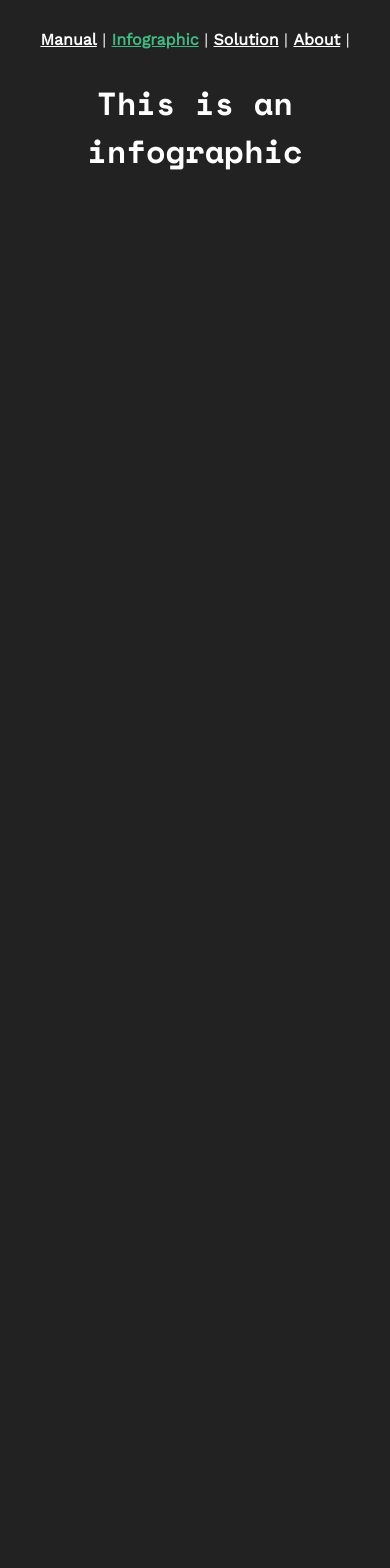
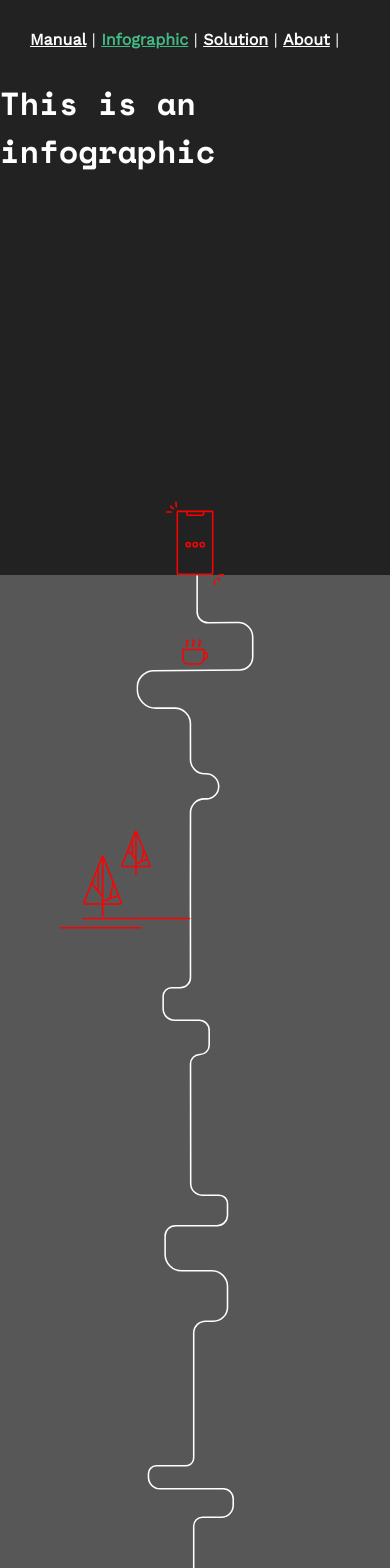
Before and after one commit to ruben-with-b/i-wish-i-knew-that, a Vue app: page /infographic in a window 390 px wide. Shown: the top 1568 px of the page. Before the commit the page ends 844 px from the top, so only its background shows below. Built offline with nearby package versions, Linux system fonts and the light colour scheme.

Commit message:
Implement SVG system and responsive infographic

```diff
--- a/src/App.vue
+++ b/src/App.vue
@@ -31,7 +31,6 @@ body {
   font-family: 'Work Sans', 'Avenir', Helvetica, Arial, sans-serif;
   -webkit-font-smoothing: antialiased;
   -moz-osx-font-smoothing: grayscale;
-  text-align: center;
   color: $color-white;
   background: $color-gray-dark;
   min-height: 100vh;
--- /dev/null
+++ b/src/components/DailyRoutine.vue
@@ -0,0 +1,78 @@
+<template>
+  <div class="mainline">
+    <svg-base position="relative" fill="none" stroke="white" left="50%" :width="widthInPercent(226)" viewbox="0 0 226 2722">
+      <journey/>
+    </svg-base>
+    <svg-base position="absolute" fill="none" stroke="red" top="-5.2%" left="50%" :width="widthInPercent(114)" viewbox="0 0 114 163">
+      <phone/>
+    </svg-base>
+    <svg-base position="absolute" fill="none" stroke="red" top="4.5%" left="50%" :width="widthInPercent(50)" viewbox="0 0 50 52">
+      <cup/>
+    </svg-base>
+    <svg-base position="absolute" fill="none" stroke="red" top="18%" left="32%" :width="widthInPercent(252)" viewbox="0 0 252 190" :hideMobile="true">
+      <trees/>
+    </svg-base>
+  </div>
+</template>
+
+<script>
+import SvgBase from '@/components/svg/SvgBase.vue'
+import Journey from '@/components/svg/Path.vue'
+import Phone from '@/components/svg/Phone.vue'
+import Cup from '@/components/svg/Cup.vue'
+import Trees from '@/components/svg/Trees.vue'
+
+export default {
+	data () {
+		return {
+			maxWidth: 750,
+			minWidth: 250,
+			width: 0,
+			breakpoint: 375
+		}
+	},
+	components: {
+		SvgBase,
+		Journey,
+		Phone,
+		Cup,
+		Trees
+	},
+	created () {
+		if (window.innerWidth <= this.breakpoint) {
+			this.width = this.minWidth
+		} else {
+			this.width = this.maxWidth
+		}
+		window.addEventListener('resize', this.myEventHandler)
+	},
+	destroyed () {
+		window.removeEventListener('resize', this.myEventHandler)
+	},
+	methods: {
+		widthInPercent (px) {
+			const onePercent = this.width / 100
+			const percent = px / onePercent
+			return percent.toFixed(2) + '%'
+		},
+		myEventHandler (e) {
+			if (window.innerWidth <= this.breakpoint) {
+				this.width = this.minWidth
+			} else {
+				this.width = this.maxWidth
+			}
+		}
+	}
+}
+</script>
+
+<style lang="scss" scoped>
+.mainline {
+  margin: 25rem auto 0 auto;
+  width: 100%;
+  height: 100%;
+  max-width: 1250px;
+  background: #575757;
+  position: relative;
+}
+</style>
--- /dev/null
+++ b/src/components/svg/Cup.vue
@@ -0,0 +1,3 @@
+<template>
+    <g fill-rule="evenodd"><path d="M1.75 20.25V38c0 5.66 4.59 10.25 10.25 10.25h19.94c5.66 0 10.25-4.59 10.25-10.25V20.25H1.75zM43.111 37.835c3.343.173 6.195-2.369 6.37-5.678.175-3.31-2.393-6.132-5.735-6.306"/><path stroke-linecap="round" stroke-linejoin="round" d="M9.906 14c-2.089-1.474-2.089-3.388 0-5.742C11.996 5.905 11.39 3.818 8.091 2M22.027 14c-2.089-1.474-2.089-3.388 0-5.742 2.09-2.353 1.485-4.44-1.815-6.258M34.149 14c-2.09-1.474-2.09-3.388 0-5.742 2.089-2.353 1.484-4.44-1.816-6.258"/></g>
+</template>
--- /dev/null
+++ b/src/components/svg/Path.vue
@@ -0,0 +1,3 @@
+<template>
+  <path fill-rule="evenodd" stroke-linecap="round" stroke-linejoin="round" d="M117.141 2v68.969c0 11.598 9.402 21 21 21h.176l57.449-.481c15.463-.13 28.104 12.301 28.233 27.764l.001.235v38.171c0 13.726-11.067 24.885-24.793 25L33.735 184.03C16.165 184.175 2 198.459 2 216.029v4.17c0 19.83 16.076 35.906 35.906 35.906H74.19c16.547 0 29.97 13.399 30 29.946l.125 69.074c.028 14.982 12.18 27.112 27.162 27.112h2.715c13.474 0 24.397 10.923 24.397 24.398 0 13.252-10.743 23.996-23.995 23.996-.133 0-.266-.001-.4-.004l-2.717-.045c-14.746-.245-26.899 11.51-27.144 26.257l-.004.409-.193 148.712h0v6.648l.203 161.352c.014 11.046-8.929 20.012-19.974 20.026H67.734c-8.837 0-16 7.163-16 16v24.432c0 12.15 9.85 22 22 22h47.535c10.493 0 19 8.506 19 19v28.968c0 9.915-8.037 17.952-17.952 17.952-9.9 0-17.925 8.026-17.925 17.925v.028l.35 230.57c.02 12.137 9.864 21.966 22 21.966H159.5c8.837 0 16 7.164 16 16v22.75c0 11.045-8.954 20-20 20h-80c-11.046 0-20 8.953-20 20v34.782c0 17.673 14.327 32 32 32h58c16.569 0 30 13.432 30 30v39.828c0 14.912-12.088 27-27 27h-15c-12.703 0-23 10.297-23 23v240.262c0 8.285-6.716 15-15 15h-57c-8.284 0-15 6.716-15 15v7.121c0 12.217 9.904 22.12 22.12 22.12H167.5c10.493 0 19 8.507 19 19v12.553c0 12.702-10.297 23-23 23h-36c-9.389 0-17 7.61-17 17v278.051c0 15.188-12.312 27.5-27.5 27.5s-27.5 12.312-27.5 27.5v5.326c0 18.13 14.697 32.826 32.826 32.826h22.628c12.702 0 23 10.297 23 23v39.407c0 8.058-6.532 14.59-14.59 14.59-8.025 0-14.531 6.505-14.531 14.531v.057L106.5 2720h0"/>
+</template>
--- /dev/null
+++ b/src/components/svg/Phone.vue
@@ -0,0 +1,3 @@
+<template>
+    <g fill="none" fill-rule="evenodd" transform="translate(2 2)"><circle cx="42" cy="82" r="4"/><circle cx="55.5" cy="82" r="4"/><circle cx="69" cy="82" r="4" /><path stroke-linecap="round" stroke-linejoin="round" d="M13 12.694l-4.861-4.22M19 9L18.333.588M9 19H.625M97.954 146.359l4.933 4.134M92.02 150.157l.812 8.4M101.843 139.984l8.374-.146"/><path stroke-linejoin="round" d="M89 18v117.989c0 .208-.01.457 0 .867.006.287.047.763 0 .893-.152.423-.152 0-.424.593-.273.593-1.77.658-2.612.658H24.036c-1.002 0-2.049.085-2.602-.658-.372-.5-.434-.404-.434-2.353V21.011c0-.89.017-3.011.206-3.011h17.608c.276 0 .5.222.5.496v4.78c0 1.096.895 1.984 2 1.984h28.28c1.104 0 2-.888 2-1.983V18c0-.274-34.735 0-32.78 0H89z"/></g>
+</template>
--- /dev/null
+++ b/src/components/svg/SvgBase.vue
@@ -0,0 +1,28 @@
+<template>
+  <svg :class="{ 'hide-mobile': hideMobile }" :width="width" :viewBox="viewbox" :style="{position: position, top: top, left: left}" xmlns="http://www.w3.org/2000/svg" xmlns:xlink="http://www.w3.org/1999/xlink">
+		<g :fill="fill" :stroke="stroke">
+			<slot/>
+		</g>
+  </svg>
+</template>
+
+<script>
+export default {
+	props: ['fill', 'stroke', 'top', 'left', 'width', 'height', 'viewbox', 'position', 'hideMobile']
+}
+</script>
+
+<style lang="scss" scoped>
+svg {
+  transform: translate(-50%, 0);
+  display: inline-block;
+  vertical-align: top;
+  stroke-width: 3px;
+}
+
+@media (max-width: 375px) {
+  .hide-mobile {
+    display: none;
+  }
+}
+</style>
--- /dev/null
+++ b/src/components/svg/Trees.vue
@@ -0,0 +1,3 @@
+<template>
+  <g fill-rule="evenodd"><path d="M147.673 2.905l26.215 64.93a1.659 1.659 0 0 1-1.539 2.28h-50.89a1.659 1.659 0 0 1-1.539-2.28l26.215-64.93a.83.83 0 0 1 1.538 0z"/><path stroke-linecap="round" stroke-linejoin="round" d="M147.081 86.242V4.456"/><path d="M146.904 65.508l20.928-9.216M157.368 60.9l4.651-21.887M146.904 56.292l-15.115-16.127M140.252 48.229v-29.95M84.037 51.617l34.754 87.734a2.23 2.23 0 0 1-2.074 3.052H49.283a2.23 2.23 0 0 1-2.074-3.052l34.754-87.734a1.115 1.115 0 0 1 2.074 0z"/><path stroke-linecap="round" stroke-linejoin="round" d="M83 166V52.441"/><path d="M82.507 137.487l29.6-10.815M97.307 132.08l5.92-31.954M82.507 128.147l-20.72-26.055M74.177 118.315V71.122"/><path stroke-linecap="round" stroke-linejoin="round" d="M250.5 170.25H45.474M157 188H1.5"/></g>
+</template>
--- a/src/views/Infographic.vue
+++ b/src/views/Infographic.vue
@@ -1,5 +1,16 @@
 <template>
   <div class="about">
     <h1>This is an infographic</h1>
+    <DailyRoutine/>
   </div>
 </template>
+
+<script>
+import DailyRoutine from '@/components/DailyRoutine.vue'
+
+export default {
+	components: {
+		DailyRoutine
+	}
+}
+</script>
```
Also changed, not shown: src/components/svg/Dot.vue (added, +7 -0 lines).
